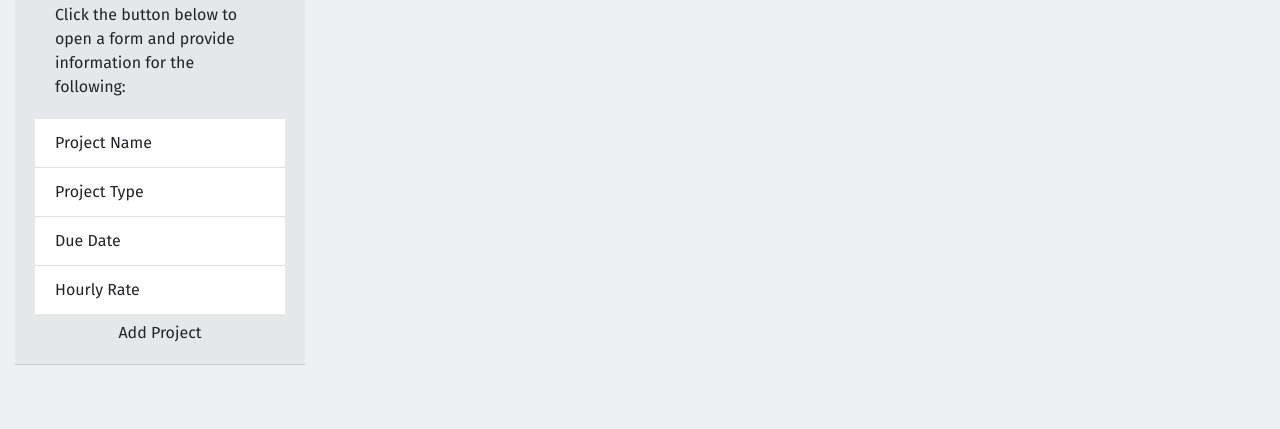
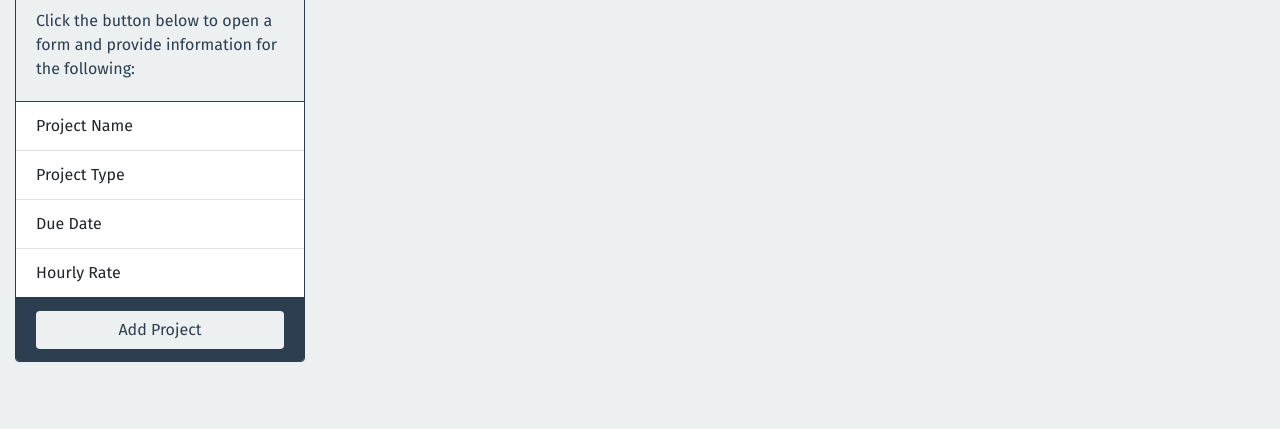
Before and after one commit to kartavya99/Project-Tracker-Bootstrap-JQuery-and-JQueryUI, a plain HTML site: page index.html in a window 1280 px wide. Shown: the part 371-800 px from the top of the page. Drawn offline with nearby package versions, Linux system fonts and the light colour scheme.

Commit message:
tidy up html and updated style.css

```diff
--- a/assets/css/style.css
+++ b/assets/css/style.css
@@ -28,7 +28,39 @@ thead {
 }
 
 .custom-jumbotron,
-.custom-card .card-header {
+.custom-card .card-header,
+.custom-card .card-footer,
+.custom-modal .modal-header,
+.custom-modal .modal-footer {
   background-color: var(--darkblue);
   color: var(--light);
 }
+
+.custom-card {
+  border-color: var(--darkblue);
+}
+
+.custom-card .card-body,
+.custom-modal .modal-body {
+  background-color: var(--light);
+  color: var(--darkblue);
+}
+
+.custom-btn {
+  background-color: var(--light);
+  color: var(--darkblue);
+}
+
+.custom-btn:hover {
+  background-color: var(--lightblue);
+  color: var(--darkblue);
+}
+
+.custom-table tbody {
+  background-color: var(--darkblue);
+  color: var(--light);
+}
+
+.delete-project-btn {
+  cursor: pointer;
+}
--- a/index.html
+++ b/index.html
@@ -32,8 +32,8 @@
     <main class="container-fluid">
       <div class="row">
         <section class="col-12 col-md-3 cp;-lg-3">
-          <div class="card-header">
-            <h3>Instructions</h3>
+          <div class="card custom-card">
+            <h3 class="card-header">Instructions</h3>
             <div class="card-body">
               <div class="card-text">
                 Click the button below to open a form and provide information
@@ -46,12 +46,15 @@
               <li class="list-group-item">Due Date</li>
               <li class="list-group-item">Hourly Rate</li>
             </ul>
-            <div
-              class="btn btn-block custom-btn"
-              data-toggle="modal"
-              data-target="#project-modal"
-            >
-              Add Project
+
+            <div class="card-footer">
+              <button
+                class="btn btn-block custom-btn"
+                data-toggle="modal"
+                data-target="#project-modal"
+              >
+                Add Project
+              </button>
             </div>
           </div>
         </section>
```
